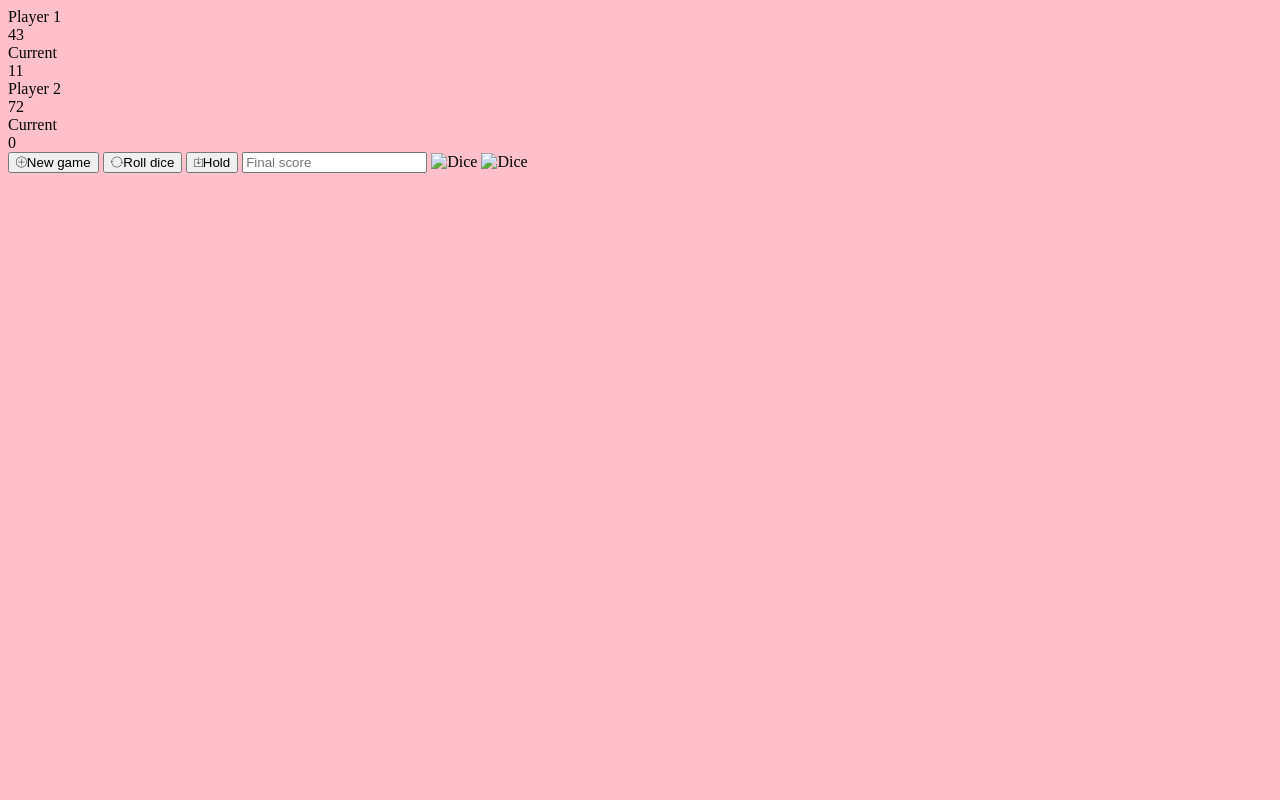
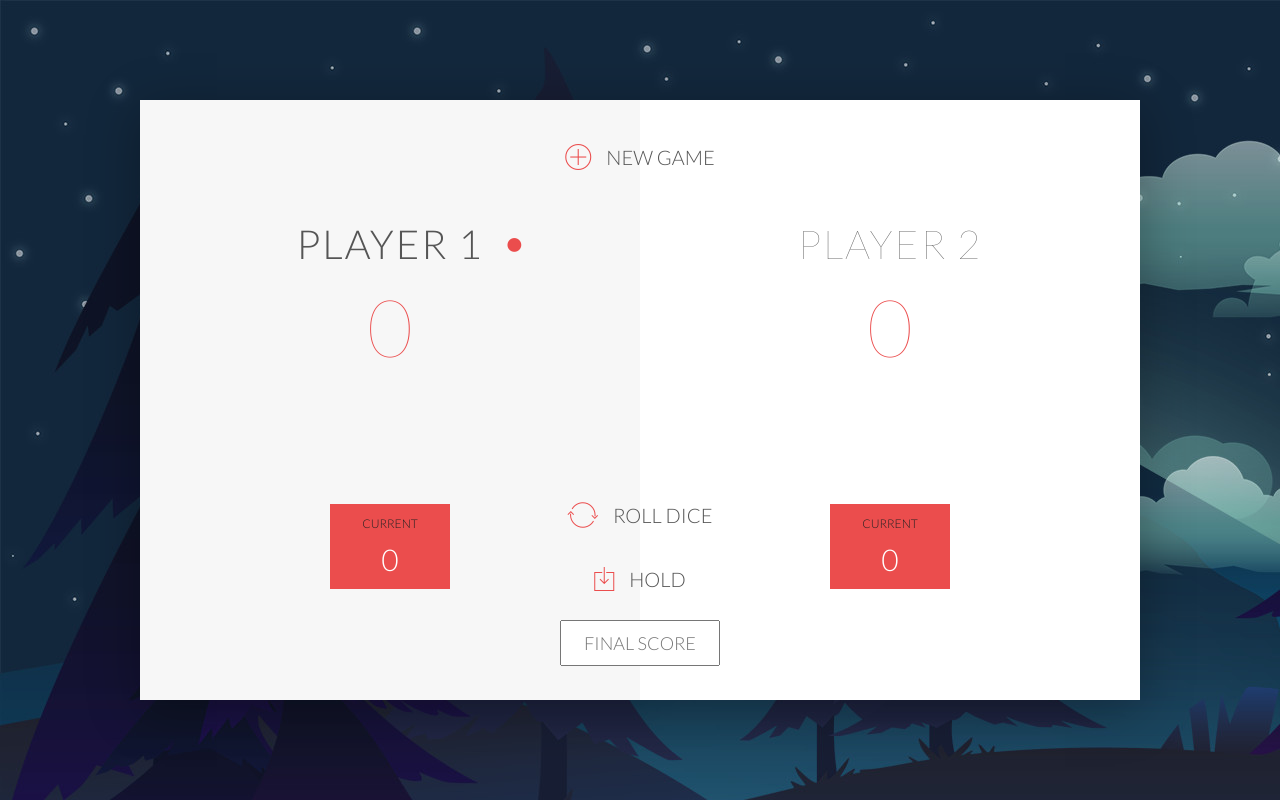
Before and after one commit to ngthu1995/Yahtzee-Dice, a plain HTML site: page index.html in a window 1280 px wide. Drawn offline with nearby package versions, Linux system fonts and the light colour scheme.

Commit message:
finished basic game rule and custom background based on time

```diff
--- a/app.js
+++ b/app.js
@@ -0,0 +1,126 @@
+var activePlayer, gamePlaying, roundScore, scores;
+
+var DOMStrings = {
+  roll: ".btn-roll",
+  hold: ".btn-hold",
+  current: "#current-",
+  score: "#score-",
+  new: ".btn-new",
+  dice: "#dice-",
+  name: "#name-",
+  background: ".background"
+};
+
+/////////////////////////////////
+///////// INITILIZATION /////////
+/////////////////////////////////
+
+function init() {
+  scores = [0, 0];
+  activePlayer = 0;
+  roundScore = 0;
+  gamePlaying = true;
+
+  document.querySelector(DOMStrings.score + 0).textContent = "0";
+  document.querySelector(DOMStrings.score + 1).textContent = "0";
+  document.querySelector(DOMStrings.current + 0).textContent = "0";
+  document.querySelector(DOMStrings.score + 1).textContent = "0";
+
+  document.querySelector(DOMStrings.name + 0).textContent = "Player 1";
+  document.querySelector(DOMStrings.name + 1).textContent = "Player 2";
+
+  document.querySelector(DOMStrings.dice + 1).style.display = "none";
+  document.querySelector(DOMStrings.dice + 2).style.display = "none";
+}
+
+init();
+
+document.querySelector(DOMStrings.new).addEventListener("click", init);
+
+/////////////////////////////////
+////////// ROLL DICES ///////////
+/////////////////////////////////
+
+function getRandomInt() {
+  return Math.floor(Math.random() * 6) + 1;
+}
+
+document.querySelector(DOMStrings.roll).addEventListener("click", function() {
+  if (gamePlaying) {
+    var diceNum1 = getRandomInt();
+    var diceNum2 = getRandomInt();
+    console.log(diceNum1);
+
+    document.querySelector(DOMStrings.dice + 1).style.display = "block";
+    document.querySelector(DOMStrings.dice + 2).style.display = "block";
+
+    document.querySelector(DOMStrings.dice + 1).src =
+      "img/dice-" + diceNum1 + ".png";
+
+    document.querySelector(DOMStrings.dice + 2).src =
+      "img/dice-" + diceNum2 + ".png";
+
+    if (diceNum1 !== 1 || diceNum2 !== 1) {
+      roundScore += diceNum1 + diceNum2;
+      document.querySelector(
+        DOMStrings.current + activePlayer
+      ).textContent = roundScore;
+    } else {
+      scores[activePlayer] = 0;
+      document.querySelector(DOMStrings.score + activePlayer).textContent =
+        scores[activePlayer];
+      nextPlayer();
+    }
+  }
+});
+
+/////////////////////////////////
+///////// HOLD DICES /////////
+/////////////////////////////////
+
+document.querySelector(DOMStrings.hold).addEventListener("click", function() {
+  if (gamePlaying) {
+    scores[activePlayer] += roundScore;
+
+    document.querySelector(DOMStrings.score + activePlayer).textContent =
+      scores[activePlayer];
+
+    var input = document.querySelector(".final-score").value;
+    var winningScore;
+
+    if (input) {
+      winningScore = input;
+    } else {
+      winningScore = 100;
+    }
+
+    if (scores[activePlayer] >= winningScore) {
+      gamePlaying = false;
+      document.querySelector(DOMStrings.name + activePlayer).textContent =
+        "Winner!";
+      document.querySelector(DOMStrings.dice + 1).style.display = "none";
+      document.querySelector(DOMStrings.dice + 2).style.display = "none";
+    } else {
+      nextPlayer();
+    }
+  }
+});
+
+var nextPlayer = () => {
+  activePlayer === 0 ? (activePlayer = 1) : (activePlayer = 0);
+  roundScore = 0;
+
+  document.querySelector(DOMStrings.current + 0).textContent = "0";
+  document.querySelector(DOMStrings.current + 1).textContent = "0";
+};
+
+const timeDisplay = new Date().getHours();
+console.log(timeDisplay);
+
+if (timeDisplay >= 6 && timeDisplay <= 18) {
+  document.querySelector(DOMStrings.background).style.backgroundImage =
+    "url(img/firewatch-5120x2880-sunset-ps4-pc-5k-1776.jpg)";
+} else {
+  document.querySelector(DOMStrings.background).style.background =
+    "url(img/nastya-friday-game-background-3.jpg)";
+}
--- a/index.html
+++ b/index.html
@@ -17,20 +17,20 @@
     <link rel="stylesheet" href="style.css" />
     <title>Yahtzee Dice Game</title>
   </head>
-  <body>
+  <body class="background">
     <div class="wrapper clearfix">
       <div class="player-0-panel active">
         <div class="player-name" id="name-0">Player 1</div>
-        <div class="player-score" id="score-0">43</div>
+        <div class="player-score" id="score-0">0</div>
         <div class="player-current-box">
           <div class="player-current-label">Current</div>
-          <div class="player-current-score" id="current-0">11</div>
+          <div class="player-current-score" id="current-0">0</div>
         </div>
       </div>
 
       <div class="player-1-panel">
         <div class="player-name" id="name-1">Player 2</div>
-        <div class="player-score" id="score-1">72</div>
+        <div class="player-score" id="score-1">0</div>
         <div class="player-current-box">
           <div class="player-current-label">Current</div>
           <div class="player-current-score" id="current-1">0</div>
@@ -47,8 +47,8 @@
 
       <input type="text" placeholder="Final score" class="final-score" />
 
-      <img src="dice-5.png" alt="Dice" class="dice" id="dice-1" />
-      <img src="dice-5.png" alt="Dice" class="dice" id="dice-2/>
+      <img src="" alt="Dice" class="dice" id="dice-1" />
+      <img src="" alt="Dice" class="dice" id="dice-2" />
     </div>
 
     <script src="app.js"></script>
--- a/style.css
+++ b/style.css
@@ -1,3 +1,193 @@
+/**********************************************
+*** GENERAL
+**********************************************/
+
+.final-score {
+  position: absolute;
+  left: 50%;
+  transform: translateX(-50%);
+  top: 520px;
+  color: #555;
+  font-size: 18px;
+  font-family: "Lato";
+  text-align: center;
+  padding: 10px;
+  width: 160px;
+  text-transform: uppercase;
+}
+
+.final-score:focus {
+  outline: none;
+}
+
+#dice-1 {
+  top: 120px;
+}
+#dice-2 {
+  top: 250px;
+}
+
+* {
+  margin: 0;
+  padding: 0;
+  box-sizing: border-box;
+}
+
+.clearfix::after {
+  content: "";
+  display: table;
+  clear: both;
+}
+
 body {
-  background: pink;
+  background-size: cover;
+  background-position: center;
+  font-family: Lato;
+  font-weight: 300;
+  position: relative;
+  height: 100vh;
+  color: #555;
 }
+
+.wrapper {
+  width: 1000px;
+  position: absolute;
+  top: 50%;
+  left: 50%;
+  transform: translate(-50%, -50%);
+  background-color: #fff;
+  box-shadow: 0px 10px 50px rgba(0, 0, 0, 0.3);
+  overflow: hidden;
+}
+
+.player-0-panel,
+.player-1-panel {
+  width: 50%;
+  float: left;
+  height: 600px;
+  padding: 100px;
+}
+
+/**********************************************
+  *** PLAYERS
+  **********************************************/
+
+.player-name {
+  font-size: 40px;
+  text-align: center;
+  text-transform: uppercase;
+  letter-spacing: 2px;
+  font-weight: 100;
+  margin-top: 20px;
+  margin-bottom: 10px;
+  position: relative;
+}
+
+.player-score {
+  text-align: center;
+  font-size: 80px;
+  font-weight: 100;
+  color: #eb4d4d;
+  margin-bottom: 130px;
+}
+
+.active {
+  background-color: #f7f7f7;
+}
+.active .player-name {
+  font-weight: 300;
+}
+
+.active .player-name::after {
+  content: "\2022";
+  font-size: 47px;
+  position: absolute;
+  color: #eb4d4d;
+  top: -7px;
+  right: 10px;
+}
+
+.player-current-box {
+  background-color: #eb4d4d;
+  color: #fff;
+  width: 40%;
+  margin: 0 auto;
+  padding: 12px;
+  text-align: center;
+}
+
+.player-current-label {
+  text-transform: uppercase;
+  margin-bottom: 10px;
+  font-size: 12px;
+  color: #222;
+}
+
+.player-current-score {
+  font-size: 30px;
+}
+
+button {
+  position: absolute;
+  width: 200px;
+  left: 50%;
+  transform: translateX(-50%);
+  color: #555;
+  background: none;
+  border: none;
+  font-family: Lato;
+  font-size: 20px;
+  text-transform: uppercase;
+  cursor: pointer;
+  font-weight: 300;
+  transition: background-color 0.3s, color 0.3s;
+}
+
+button:hover {
+  font-weight: 600;
+}
+button:hover i {
+  margin-right: 20px;
+}
+
+button:focus {
+  outline: none;
+}
+
+i {
+  color: #eb4d4d;
+  display: inline-block;
+  margin-right: 15px;
+  font-size: 32px;
+  line-height: 1;
+  vertical-align: text-top;
+  margin-top: -4px;
+  transition: margin 0.3s;
+}
+
+.btn-new {
+  top: 45px;
+}
+.btn-roll {
+  top: 403px;
+}
+.btn-hold {
+  top: 467px;
+}
+
+.dice {
+  position: absolute;
+  left: 50%;
+  top: 178px;
+  transform: translateX(-50%);
+  height: 100px;
+  box-shadow: 0px 10px 60px rgba(0, 0, 0, 0.1);
+}
+
+.winner {
+  background-color: #f7f7f7;
+}
+.winner .player-name {
+  font-weight: 300;
+  color: #eb4d4d;
+}
```
Also changed, not shown: img/dice-1.png (added), img/dice-2.png (added), img/dice-3.png (added), img/dice-4.png (added), img/dice-5.png (added), img/dice-6.png (added), img/firewatch-5120x2880-sunset-ps4-pc-5k-1776.jpg (added), img/nastya-friday-game-background-3.jpg (added).
